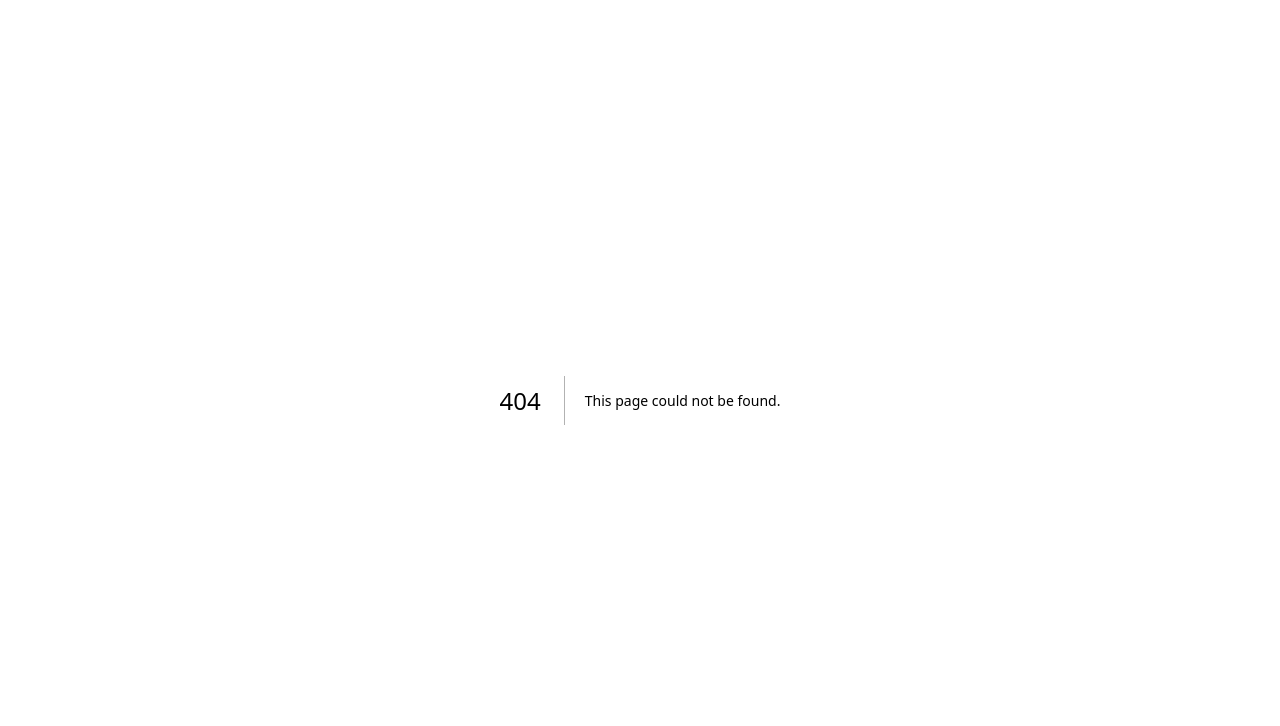
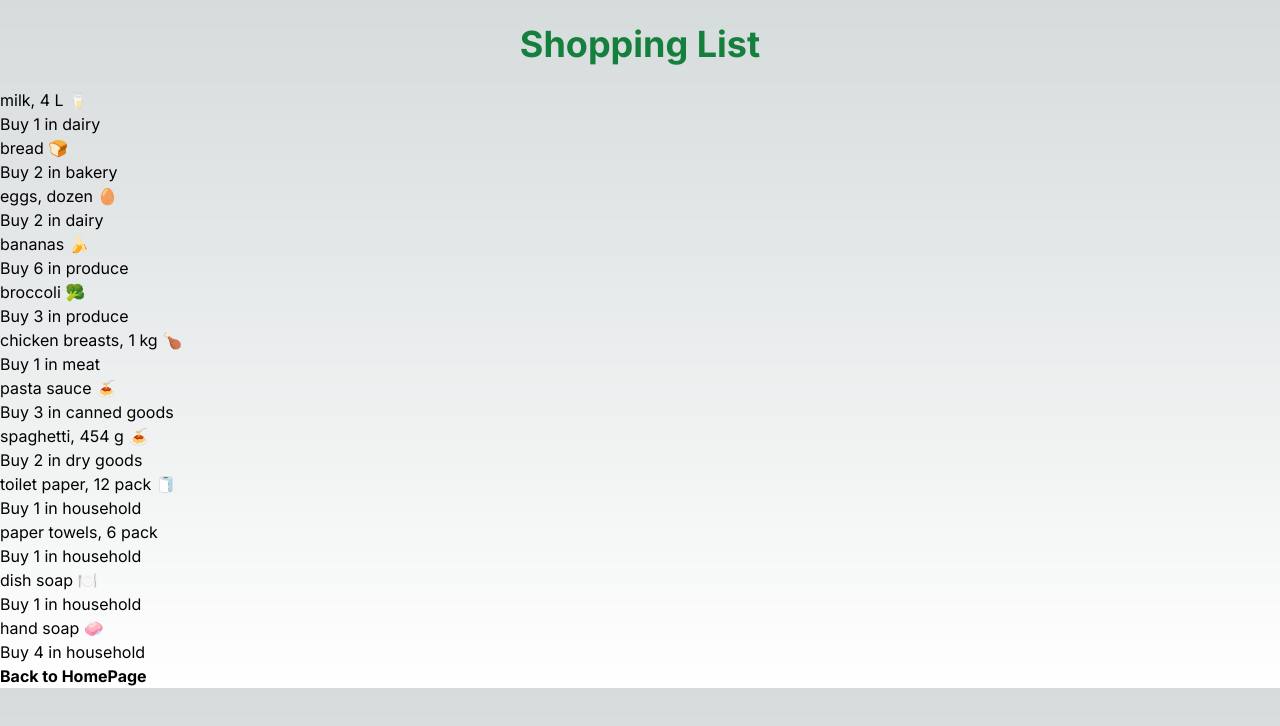
Before and after one commit to kimdy0124/cprg306-assignments, a Next.js app: page /week5 in a window 1280 px wide. Before the commit this address had no page. Shown: the top 726 px of the page. Built offline with nearby package versions, Linux system fonts and the light colour scheme.

Commit message:
Change setting up

```diff
--- /dev/null
+++ b/app/week5/item-list.js
@@ -0,0 +1,140 @@
+import Item from "./item";
+
+export default function ItemList() {
+  const item1 = {
+    name: "milk, 4 L 🥛",
+    quantity: 1,
+    category: "dairy",
+  };
+
+  const item2 = {
+    name: "bread 🍞",
+    quantity: 2,
+    category: "bakery",
+  };
+
+  const item3 = {
+    name: "eggs, dozen 🥚",
+    quantity: 2,
+    category: "dairy",
+  };
+
+  const item4 = {
+    name: "bananas 🍌",
+    quantity: 6,
+    category: "produce",
+  };
+
+  const item5 = {
+    name: "broccoli 🥦",
+    quantity: 3,
+    category: "produce",
+  };
+
+  const item6 = {
+    name: "chicken breasts, 1 kg 🍗",
+    quantity: 1,
+    category: "meat",
+  };
+
+  const item7 = {
+    name: "pasta sauce 🍝",
+    quantity: 3,
+    category: "canned goods",
+  };
+
+  const item8 = {
+    name: "spaghetti, 454 g 🍝",
+    quantity: 2,
+    category: "dry goods",
+  };
+
+  const item9 = {
+    name: "toilet paper, 12 pack 🧻",
+    quantity: 1,
+    category: "household",
+  };
+
+  const item10 = {
+    name: "paper towels, 6 pack",
+    quantity: 1,
+    category: "household",
+  };
+
+  const item11 = {
+    name: "dish soap 🍽️",
+    quantity: 1,
+    category: "household",
+  };
+
+  const item12 = {
+    name: "hand soap 🧼",
+    quantity: 4,
+    category: "household",
+  };
+
+  return (
+    <>
+      <Item
+        name={item1.name}
+        quantity={item1.quantity}
+        category={item1.category}
+      />
+      <Item
+        name={item2.name}
+        quantity={item2.quantity}
+        category={item2.category}
+      />
+      <Item
+        name={item3.name}
+        quantity={item3.quantity}
+        category={item3.category}
+      />
+      <Item
+        name={item4.name}
+        quantity={item4.quantity}
+        category={item4.category}
+      />
+      <Item
+        name={item5.name}
+        quantity={item5.quantity}
+        category={item5.category}
+      />
+      <Item
+        name={item6.name}
+        quantity={item6.quantity}
+        category={item6.category}
+      />
+      <Item
+        name={item7.name}
+        quantity={item7.quantity}
+        category={item7.category}
+      />
+      <Item
+        name={item8.name}
+        quantity={item8.quantity}
+        category={item8.category}
+      />
+      <Item
+        name={item9.name}
+        quantity={item9.quantity}
+        category={item9.category}
+      />
+      <Item
+        name={item10.name}
+        quantity={item10.quantity}
+        category={item10.category}
+      />
+      <Item
+        name={item11.name}
+        quantity={item11.quantity}
+        category={item11.category}
+      />
+      <Item
+        name={item12.name}
+        quantity={item12.quantity}
+        category={item12.category}
+      />
+    </>
+  );
+};
--- /dev/null
+++ b/app/week5/item.js
@@ -0,0 +1,8 @@
+export default function Item({ name, quantity, category }) {
+  return (
+    <div>
+        <p>{name}</p>
+        <p>Buy {quantity} in {category}</p>
+    </div>
+  );
+}
--- /dev/null
+++ b/app/week5/page.js
@@ -0,0 +1,14 @@
+import ItemList from "./item-list";
+import Link from 'next/link'
+
+export default function Page() {
+  return (
+    <main>
+      <h1 className="text-4xl font-bold m-6 text-center text-green-700">
+        Shopping List
+      </h1>
+      <ItemList />
+      <Link href="/" className="font-bold">Back to HomePage</Link>
+    </main>
+  );
+}
```
Also changed, not shown: app/week5/itme.json (added, +74 -0 lines).
